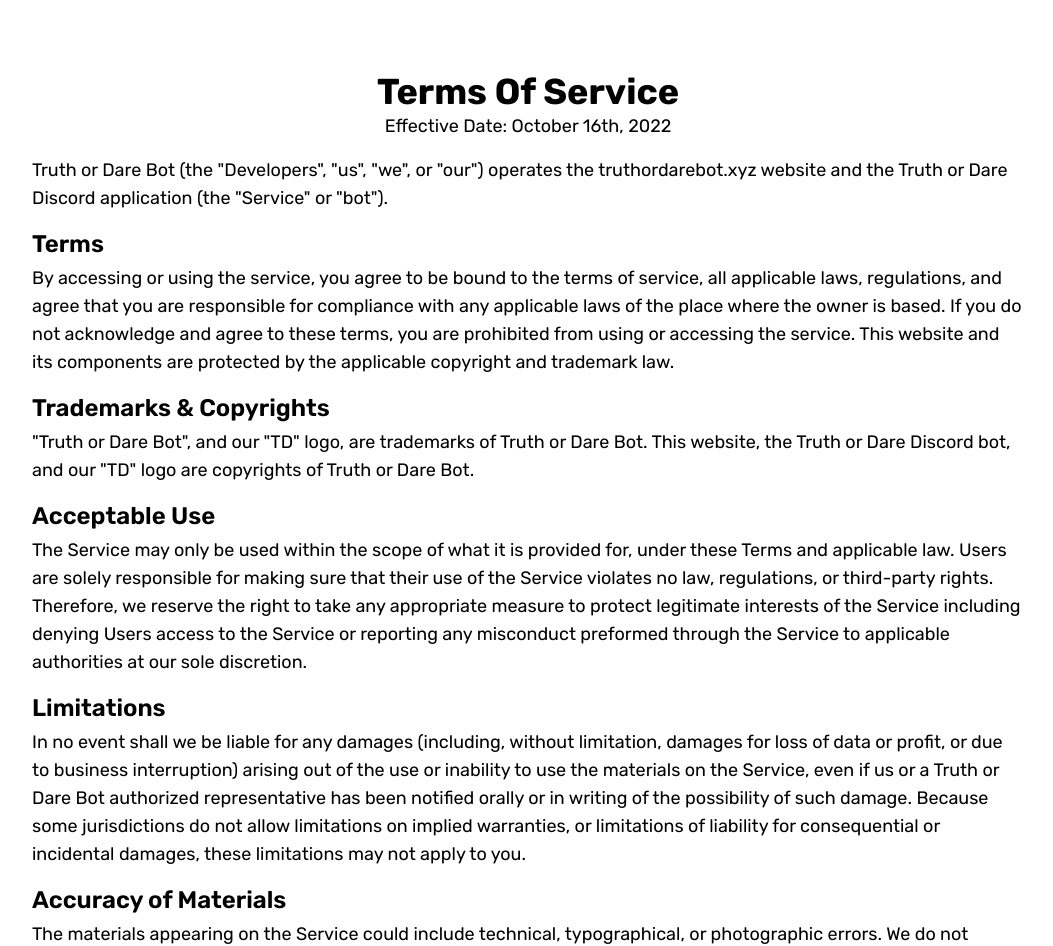
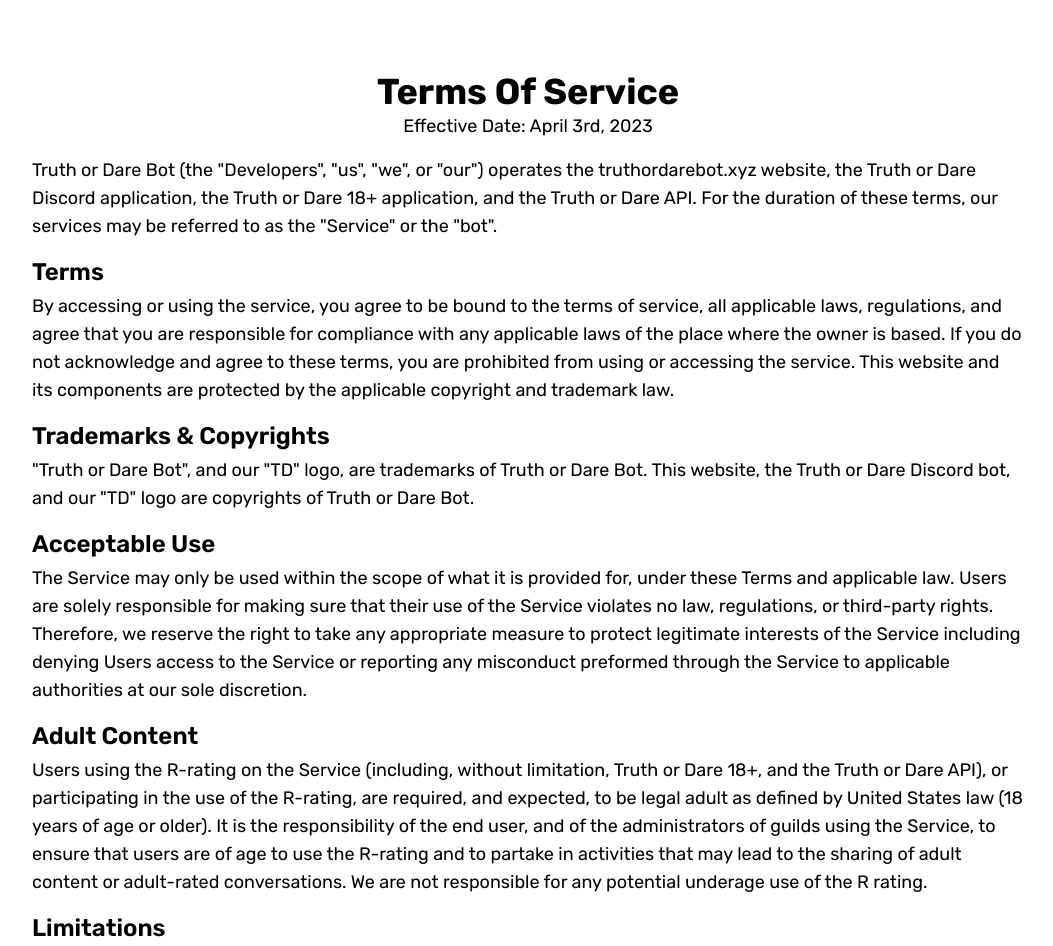
Before and after one commit to truth-or-dare-bot/web, a Next.js app: page /terms in a window 1280 px wide. Shown: the part 72-1018 px from the top of the page, without its empty margins (112-1165 px from the left). Built offline with nearby package versions, Linux system fonts and the light colour scheme.

Commit message:
feat: update terms of service
More detail on adult content

Co-Authored-By: mmmmmmassssonnn <49329809+mmmmmmassssonnn@users.noreply.github.com>

```diff
--- a/pages/terms.jsx
+++ b/pages/terms.jsx
@@ -8,12 +8,14 @@
 				<div className="mx-auto w-full max-w-5xl px-4 md:mt-12">
 					<div className="text-center">
 						<h1 className="text-4xl font-bold">Terms Of Service</h1>
-						<p className="text-lg">Effective Date: October 16th, 2022</p>
+						<p className="text-lg">Effective Date: April 3rd, 2023</p>
 					</div>
 					<div className="mt-4 text-lg">
 						<p>
-							Truth or Dare Bot (the &quot;Developers&quot;, &quot;us&quot;, &quot;we&quot;, or &quot;our&quot;) operates the truthordarebot.xyz
-							website and the Truth or Dare Discord application (the &quot;Service&quot; or &quot;bot&quot;).
+							Truth or Dare Bot (the &quot;Developers&quot;, &quot;us&quot;, &quot;we&quot;, or &quot;our&quot;)
+							operates the truthordarebot.xyz website, the Truth or Dare Discord application, the Truth or Dare 18+
+							application, and the Truth or Dare API. For the duration of these terms, our services may be referred to
+							as the &quot;Service&quot; or the &quot;bot&quot;.
 						</p>
 						<h1 className="mt-4 text-2xl font-semibold">Terms</h1>
 						<p className="mt-1">
@@ -30,7 +32,20 @@
 						</p>
 						<h1 className="mt-4 text-2xl font-semibold">Acceptable Use</h1>
 						<p className="mt-1">
-							The Service may only be used within the scope of what it is provided for, under these Terms and applicable law. Users are solely responsible for making sure that their use of the Service violates no law, regulations, or third-party rights. Therefore, we reserve the right to take any appropriate measure to protect legitimate interests of the Service including denying Users access to the Service or reporting any misconduct preformed through the Service to applicable authorities at our sole discretion.
+							The Service may only be used within the scope of what it is provided for, under these Terms and applicable
+							law. Users are solely responsible for making sure that their use of the Service violates no law,
+							regulations, or third-party rights. Therefore, we reserve the right to take any appropriate measure to
+							protect legitimate interests of the Service including denying Users access to the Service or reporting any
+							misconduct preformed through the Service to applicable authorities at our sole discretion.
+						</p>
+						<h1 className="mt-4 text-2xl font-semibold">Adult Content</h1>
+						<p className="mt-1">
+							Users using the R-rating on the Service (including, without limitation, Truth or Dare 18+, and the Truth
+							or Dare API), or participating in the use of the R-rating, are required, and expected, to be legal adult
+							as defined by United States law (18 years of age or older). It is the responsibility of the end user, and
+							of the administrators of guilds using the Service, to ensure that users are of age to use the R-rating and
+							to partake in activities that may lead to the sharing of adult content or adult-rated conversations. We
+							are not responsible for any potential underage use of the R rating.
 						</p>
 						<h1 className="mt-4 text-2xl font-semibold">Limitations</h1>
 						<p className="mt-1">
@@ -56,29 +71,35 @@
 						</p>
 						<h1 className="mt-4 text-2xl font-semibold">Paid Products</h1>
 						<p className="mt-1">
-							Users may purchase products including Truth or Dare Premium (&quot;premium&quot;) on this Website and/or inside of the Discord Application. All purchases are subject to our Refund Policy and the terms and policies of our payment services and payment processors listed below:
+							Users may purchase products including Truth or Dare Premium (&quot;premium&quot;) on this Website and/or
+							inside of the Discord Application. All purchases are subject to our Refund Policy and the terms and
+							policies of our payment services and payment processors listed below:
 						</p>
 						<ul className="mt-2 ml-10 list-disc">
 							<li>
-								<b>Discord.</b> Discord provides the in-app checkout for Truth or Dare Premium. Purchases made through Discord are subject the Discord {" "}
+								<b>Discord.</b> Discord provides the in-app checkout for Truth or Dare Premium. Purchases made through
+								Discord are subject the Discord{" "}
 								<a
 									href="https://discord.com/terms"
 									className="text-blue-500 hover:text-blue-600"
 									target="_blank"
 									rel="noopener noreferrer">
 									Terms of Service
-								</a>
-								{" "} and <a
+								</a>{" "}
+								and{" "}
+								<a
 									href="https://support.discord.com/hc/en-us/articles/4410339366295"
 									className="text-blue-500 hover:text-blue-600"
 									target="_blank"
 									rel="noopener noreferrer">
 									Paid Services Terms
-								</a>.
+								</a>
+								.
 							</li>
 							<li>
 								<b>ChargeBee.</b> ChargeBee is a payment service provided by ChargeBee Inc. We use ChargeBee as a
-								payment processor for purchases of goods on this site. Purchases made through this Website are subject to the ChargeBee {" "}
+								payment processor for purchases of goods on this site. Purchases made through this Website are subject
+								to the ChargeBee{" "}
 								<a
 									href="https://www.chargebee.com/terms"
 									className="text-blue-500 hover:text-blue-600"
@@ -91,28 +112,36 @@
 						</ul>
 						<h1 className="mt-4 text-2xl font-semibold">Refund Policy</h1>
 						<p className="mt-1">
-							Unless exceptions apply, purchases are subject to a refund policy dependant on where the service in which the goods were purchased from:
+							Unless exceptions apply, purchases are subject to a refund policy dependant on where the service in which
+							the goods were purchased from:
 						</p>
 						<ul className="mt-2 ml-10 list-disc">
 							<li>
-								<b>Discord.</b> Goods purchased within the Discord Application are subject to refund policies listed within the Discord {" "}
+								<b>Discord.</b> Goods purchased within the Discord Application are subject to refund policies listed
+								within the Discord{" "}
 								<a
 									href="https://discord.com/terms"
 									className="text-blue-500 hover:text-blue-600"
 									target="_blank"
 									rel="noopener noreferrer">
 									Terms of Service
-								</a>
-								{" "} and <a
+								</a>{" "}
+								and{" "}
+								<a
 									href="https://support.discord.com/hc/en-us/articles/4410339366295"
 									className="text-blue-500 hover:text-blue-600"
 									target="_blank"
 									rel="noopener noreferrer">
 									Paid Services Terms
-								</a>. Refunds for these goods may be requested by contacting Discord directly. We cannot offer refunds on our end.
+								</a>
+								. Refunds for these goods may be requested by contacting Discord directly. We cannot offer refunds on
+								our end.
 							</li>
 							<li>
-								<b>This Website.</b> Unless exceptions apply, we accept a 5 days money back guarantee for any purchased goods on this website, for any reason, and without justification. We may additionally offer refunds on a case-by-case basis. The developers must be contacted to receive a refund. Any other form of chargeback will result in a loss of the product and revoked access to our services.
+								<b>This Website.</b> Unless exceptions apply, we accept a 5 days money back guarantee for any purchased
+								goods on this website, for any reason, and without justification. We may additionally offer refunds on a
+								case-by-case basis. The developers must be contacted to receive a refund. Any other form of chargeback
+								will result in a loss of the product and revoked access to our services.
 							</li>
 						</ul>
 						<h1 className="mt-4 text-2xl font-semibold">Contact Us</h1>
```
